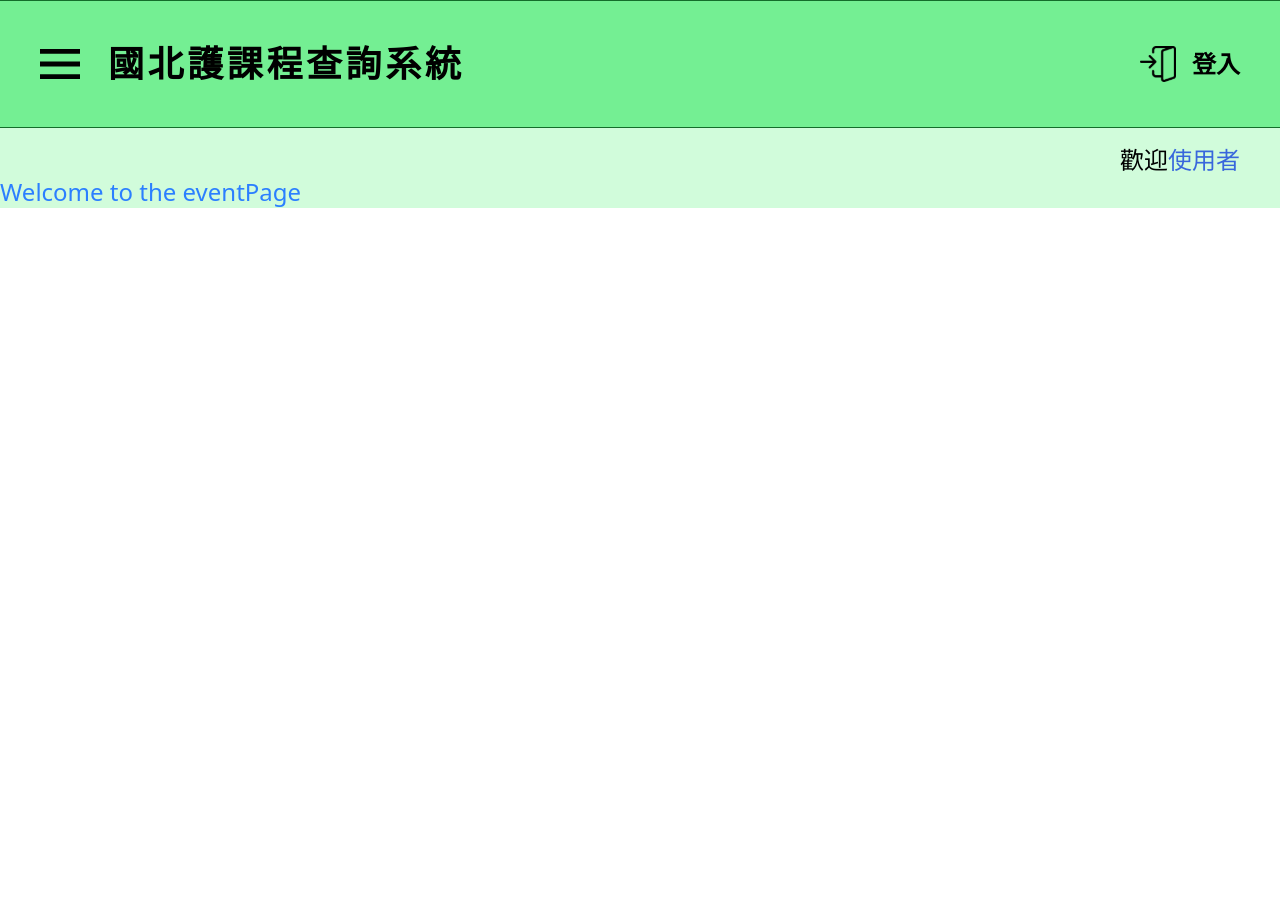
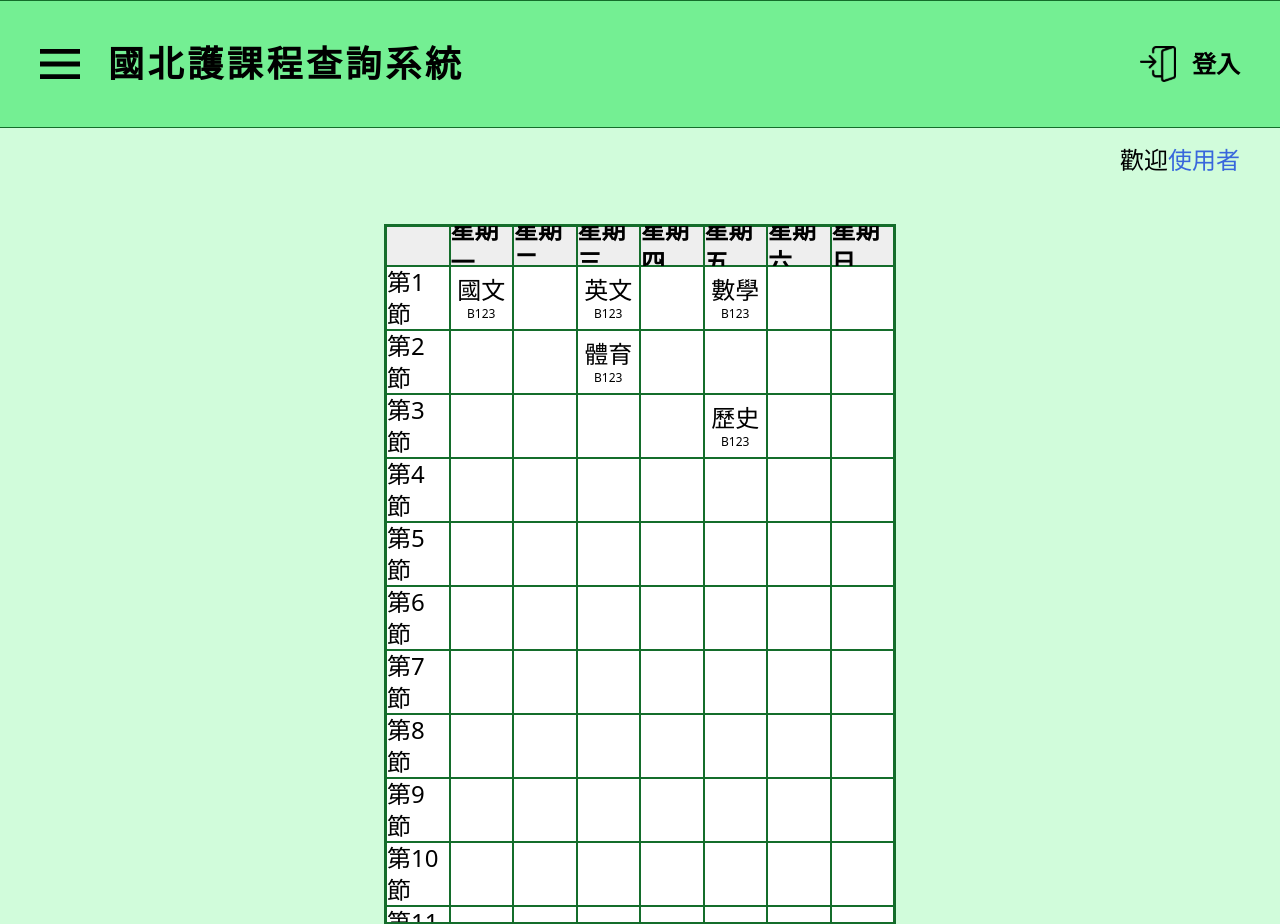
Before and after one commit to SeaStarry0902/searchSystem, a Nuxt app: page /event in a window 1280 px wide. Before the commit the page ends 800 px from the top, so only its background shows below. Built offline with nearby package versions, Linux system fonts and the light colour scheme.

Commit message:
新增課表component

```diff
--- /dev/null
+++ b/components/Timetable.vue
@@ -0,0 +1,31 @@
+<script setup>
+import timetable from '~/components/Timetable.vue'
+const weekArray = ['', '星期一', '星期二', '星期三', '星期四', '星期五', '星期六', '星期日'];
+const apiResponse = ['國文', '', '英文', '', '數學', '', '', '', '', '體育', '', '', '', '', '', '', '', '', '歷史'];
+const totalCells = 112
+const result = [...weekArray];
+var period = 1
+var apiIndex = 0
+for (let i = 0; i < totalCells; i++) {
+    if (i % 8 === 0) {
+        result.push(`第${period}節`);
+        period++;
+        continue;
+    }
+    else {
+        result.push(apiResponse[apiIndex]);
+        apiIndex++;
+    }
+
+}
+</script>
+<template>
+    <div class="grid border-2 h-[700px] border-[#146d2b] grid-cols-8 overflow-auto ">
+        <div v-for="(item, index) in result" :key="index"
+            :class="index < 8 ? 'h-10 bg-[#EEEEEE] font-bold ' : 'h-16 bg-white'"
+            class=" flex flex-col border border-[#146d2b] items-center justify-center">
+            <div>{{ item }}</div>
+            <span :class="index < 8 ? 'hidden' : item && index % 8 != 0 ? 'text-xs' : 'hidden'">B123</span>
+        </div>
+    </div>
+</template>
--- a/layouts/default.vue
+++ b/layouts/default.vue
@@ -1,11 +1,11 @@
 <script setup>
-import sidebarLink from '~/components/sidebarLink.vue';
+import sidebarLink from '~/components/SidebarLink.vue';
 const sidebarOpen = ref(false)
 const isLogin = ref(false)
 console.log(sidebarOpen.value)
 </script>
 <template>
-    <div class="max-w-screen max-h-screen relative">
+    <div class="max-w-screen h-screen relative bg-[#d1fcdb]">
         <header>
             <!-- 遮罩 -->
             <div v-if="sidebarOpen" class="fixed inset-0 bg-black/50 z-40 cursor-pointer" @click="sidebarOpen = false">
--- /dev/null
+++ b/pages/courseSearch.vue
@@ -0,0 +1,3 @@
+<template>
+
+</template>
--- a/pages/event.vue
+++ b/pages/event.vue
@@ -1,5 +1,10 @@
+<script setup>
+import timetable from '~/components/Timetable.vue'
+</script>
+
+<!-- 還沒做RWD，且還沒有api獲取課程 -->
 <template>
-    <div class=" w-full h-full text-2xl text-blue-500 bg-[#d1fcdb]">
-        <h1>Welcome to the eventPage</h1>
+    <div class="w-full h-auto pt-12 px-96 text-2xl text-black bg-[#d1fcdb]">
+        <timetable />
     </div>
 </template>
```
